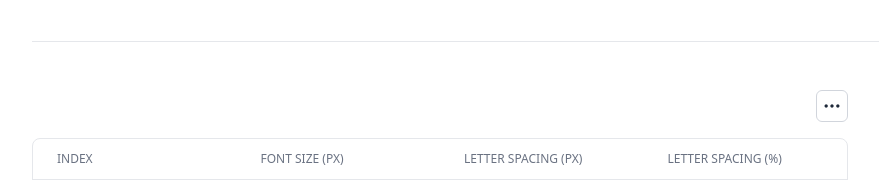
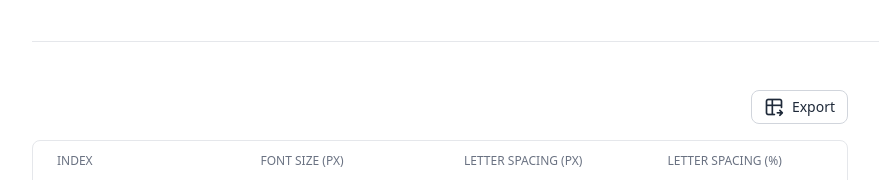
Before and after one commit to form-d/typecontrol-app, a Next.js app: page / in a window 1280 px wide. Shown: the part 1331-1511 px from the top of the page, without its empty margins (392-1271 px from the left). Built offline with nearby package versions, Linux system fonts and the light colour scheme.

Commit message:
improved export btn

```diff
--- a/components/elements/Button.tsx
+++ b/components/elements/Button.tsx
@@ -29,6 +29,7 @@ interface ButtonProps {
   isLoading?: boolean;
   /** Loading text */
   loadingText?: string;
+  id?: string;
 }
 
 const variantClasses: Record<ButtonVariant, string> = {
@@ -76,6 +77,7 @@ const Button: React.FC<ButtonProps> = ({
   disabled = false,
   isLoading = false,
   loadingText = "Loading...",
+  id,
 }) => {
   // const isDisabled = disabled;
   const isDisabled = disabled || isLoading;
@@ -88,6 +90,7 @@ const Button: React.FC<ButtonProps> = ({
 
   return (
     <button
+      id={id}
       type="button"
       onClick={onClick}
       disabled={isDisabled}
--- a/components/elements/TableExporter.tsx
+++ b/components/elements/TableExporter.tsx
@@ -3,6 +3,7 @@ import { useGlobalState } from "../../context/GlobalStateContext";
 import DropdownMenu, { MenuItem } from "../overlay/DropdownMenu";
 import IconOnlyButton from "./IconOnlyButton";
 import Icon from "./Icon";
+import Button from "./Button";
 
 interface TableExporterProps {
   /**
@@ -81,13 +82,13 @@ const TableExporter: React.FC<TableExporterProps> = ({ children }) => {
 
   const items: MenuItem[] = [
     {
-      label: "Copy HTML",
+      label: "Copy table HTML",
       onClick: () => {
         copyAsHTML();
       },
     },
     {
-      label: "Export CSV",
+      label: "Export table CSV",
       onClick: () => {
         exportAsCSV();
       },
@@ -102,12 +103,14 @@ const TableExporter: React.FC<TableExporterProps> = ({ children }) => {
           placement="top"
           enabled={true}
           trigger={
-            <IconOnlyButton
-              id="fontMode-btn"
-              ariaLabel="Settings"
+            <Button
+              id="tableExport-btn"
               variant="tertiary"
-              icon={<Icon size="md" iconClass="ti ti-dots" />}
-            />
+              size="small"
+              startIcon={<Icon size="md" iconClass="ti ti-table-export" />}
+            >
+              Export
+            </Button>
           }
           items={items}
         />
```
